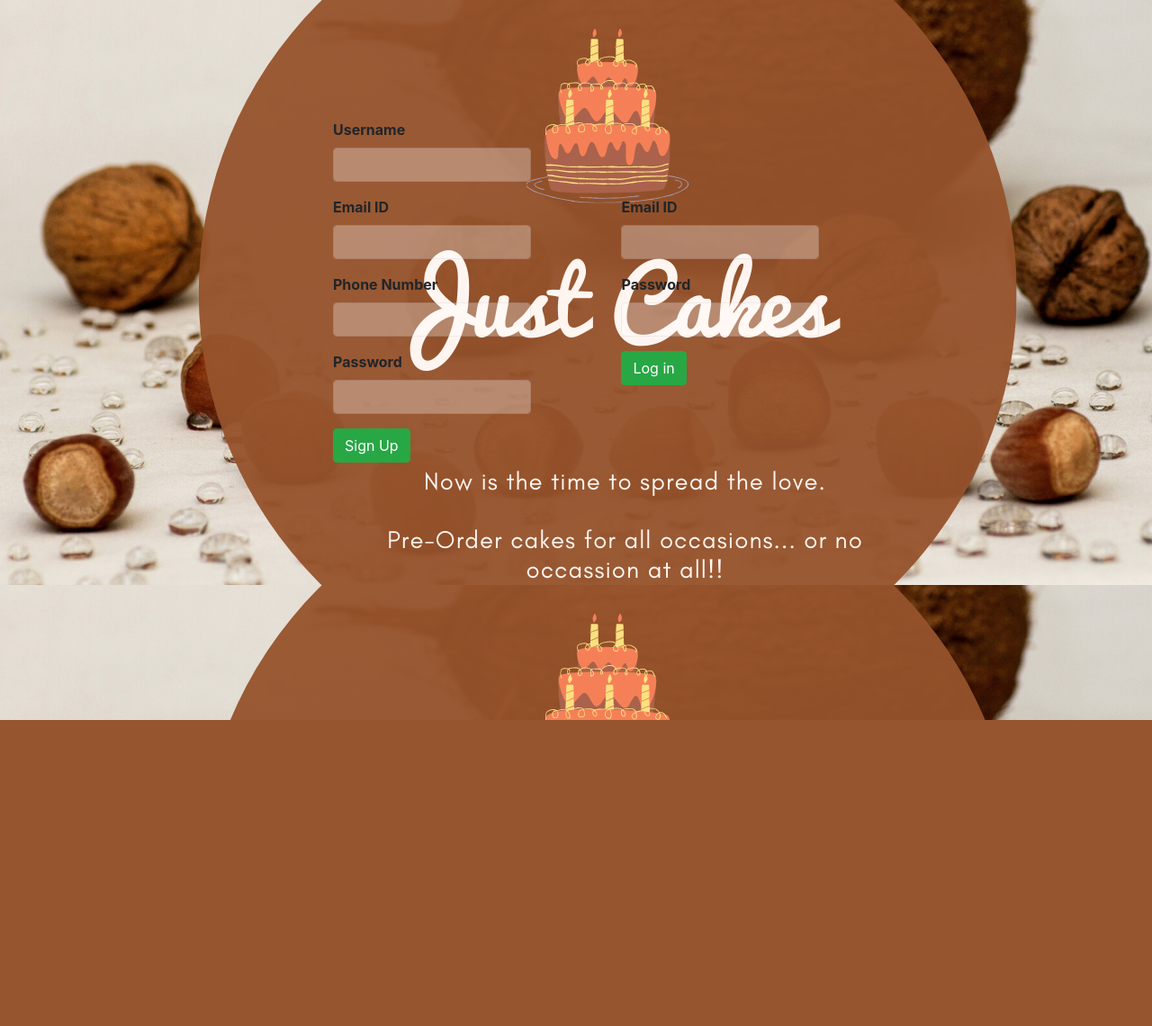
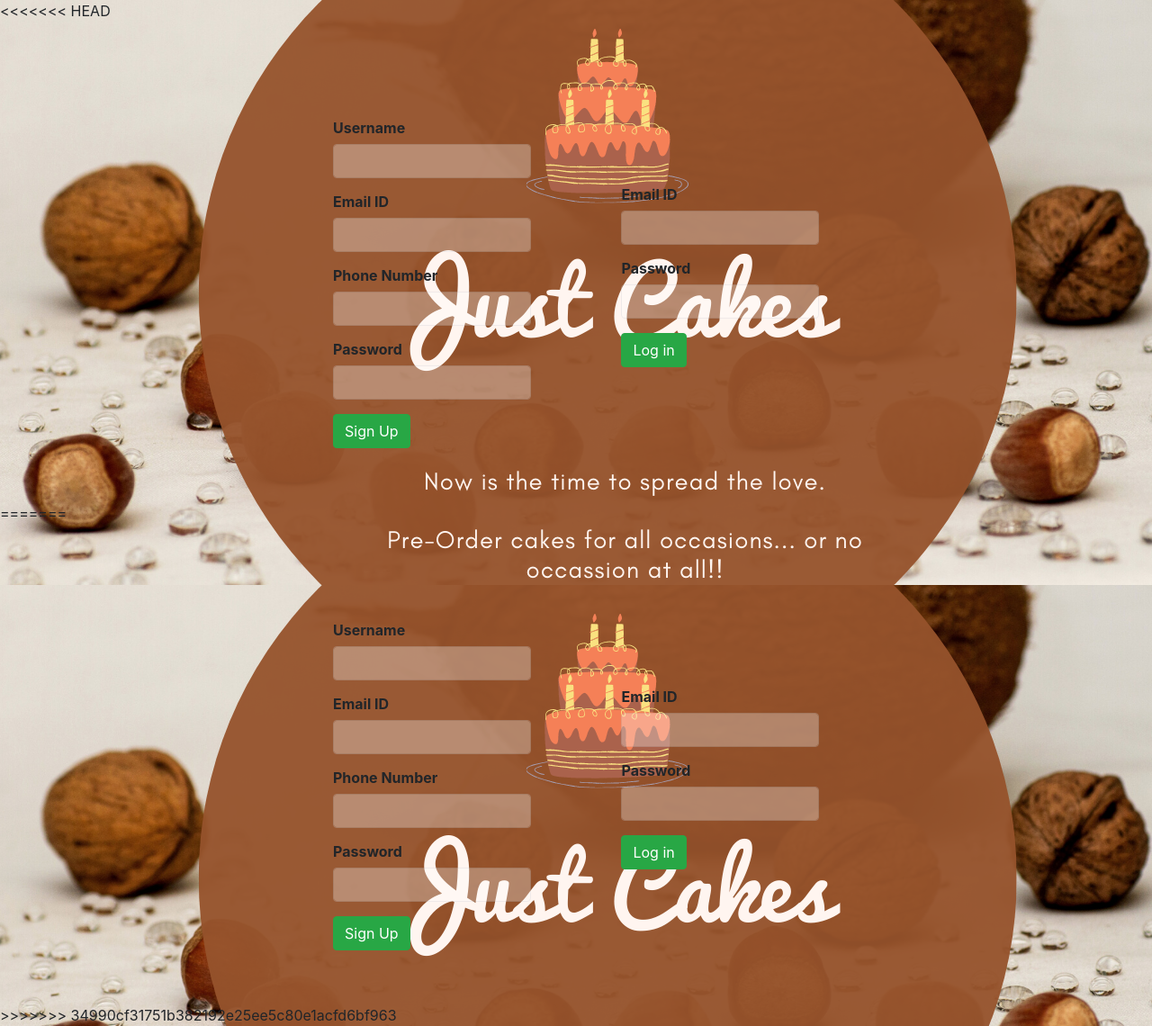
Before and after one commit to MichelleThomas1200/Online-Cake-Ordering-App, a PHP site: page / in a window 1280 px wide. Shown: the whole page at 90% size. Before the commit the page ends 800 px from the top, so only its background shows below. Run offline with PHP 8.4, Linux system fonts and the light colour scheme.

Commit message:
not sure
updates

```diff
--- a/index.php
+++ b/index.php
@@ -1,3 +1,4 @@
+<<<<<<< HEAD
 <!DOCTYPE html>
 <html lang="en">
 <head>
@@ -117,3 +118,124 @@
 
 
 </body>
+=======
+<!DOCTYPE html>
+<html lang="en">
+<head>
+    <meta charset="utf-8">
+	<meta name=”viewport” content="width=device-width", initial-scale="1.0">
+	<link rel="stylesheet" type="text/css" href="css/style.css">
+  	<link rel="stylesheet" href="https://maxcdn.bootstrapcdn.com/bootstrap/4.5.2/css/bootstrap.min.css">
+
+	<title>Just Cakes</title>
+	<style>
+		.button {
+		  background-color: #4CAF50; /* Green */
+		  border: none;
+		  color: white;
+		  padding: 10px;
+		  text-align: center;
+		  text-decoration: none;
+		  display: inline-block;
+		  font-size: 16px;
+		  margin: 4px 2px;
+		  cursor: pointer;
+		}
+		.button1 {border-radius: 4px;}
+	</style>
+	<style>
+		body {
+		  margin: 0;
+		}
+
+		/* Style the header */
+		.header {
+		  background-color: #f1f1f1;
+		  padding: 20px;
+		  text-align: center;
+		}
+
+		.topnav a {
+		  float: left;
+		  display: block;
+		  color: black;
+		  text-align: center;
+		  padding: 15px 25px;
+		  text-decoration: none;
+		}
+		table {
+			  border-collapse: separate;
+			  border-spacing: 50px 30px;
+		}
+
+		.transbox {
+			opacity: 0.3;
+		}
+
+		td {
+			padding: 30px 0;
+		}
+	</style>
+</head>
+
+<body style="background-image: url('Images/Background2.png'); ">
+	<!-- <div class="topnav">
+	  <a href="Page2.php"><button class="button button1">Log In</button></a>
+	  <a href="homepg.html"><button class="button button1">Sign Up</button></a>
+	</div> -->
+
+	<br>	<br>		<br>
+
+	<div class="w-50 m-auto">
+	<table>
+		<tbody>
+			<td>
+				<div> <!--to make the text input box in the center of the pg-->
+					<form action="userinfo.php" method="post">
+						<div class="form-group">
+							<label><strong>Username</strong></label>
+							<div class= transbox><input type="text" name="user" autocomplete="off" class="form-control"></div>
+						</div>
+						<div class="form-group">
+							<label><strong>Email ID</strong></label>
+							<div class= transbox><input type="text" name="email" autocomplete="off" class="form-control"></div></div>
+						</div>
+						<div class="form-group">
+							<label><strong>Phone Number</strong></label>
+							<div class= transbox><input type="text" name="mobile" autocomplete="off" class="form-control"></div>
+						</div>
+						<div class="form-group">
+							<label><strong>Password</strong></label>
+							<div class= transbox><input type="text" name="password" autocomplete="off" class="form-control"></div>
+						</div>
+
+						<button type="submit" class="btn btn-success">Sign Up</button>
+					</form>
+				</div>
+			</td>
+			<td></td>
+			<td>
+				<div > <!--to make the text input box in the center of the pg-->
+					<form action="userinfo.php" method="post">
+
+						<div class="form-group">
+							<label><strong>Email ID</strong></label>
+							<div class= transbox><input type="text" name="email" autocomplete="off" class="form-control"></div>
+						</div>
+
+						<div class="form-group">
+							<label><strong>Password</strong></label>
+							<div class= transbox><input type="text" name="password" autocomplete="off" class="form-control"></div>
+						</div>
+
+						<a href=homepg.php><button type="submit" class="btn btn-success">Log in</button></a>
+					</form>
+				</div>
+			</td>
+		</tbody>
+	</table>
+	</div>
+
+
+</body>
+>>>>>>> 34990cf31751b382192e25ee5c80e1acfd6bf963
```
Also changed, not shown: homepg.php (+11 -0 lines), userinfo.php (+27 -0 lines).
